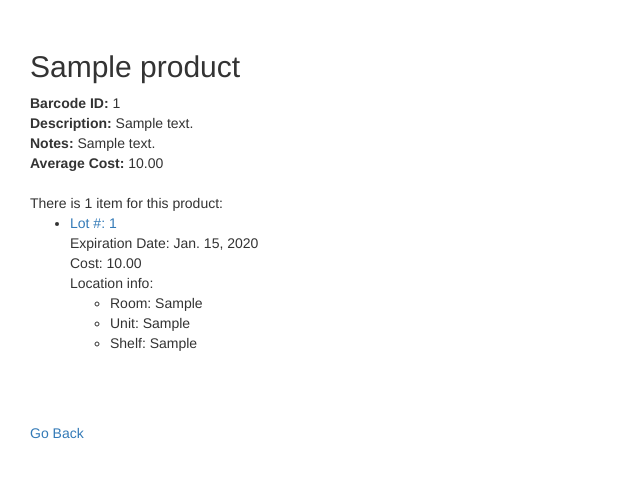
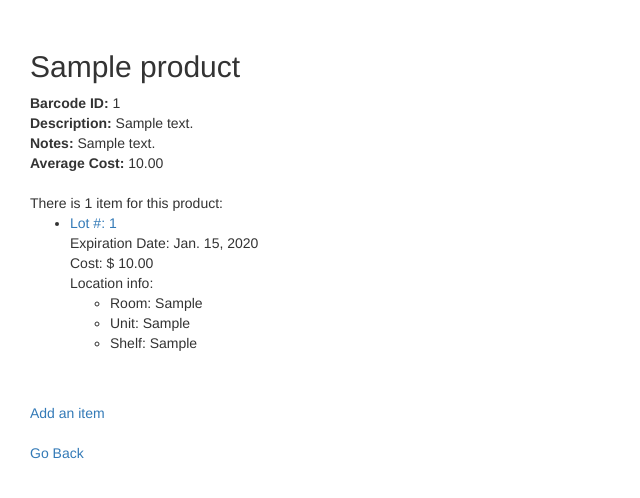
Before and after one commit to kmjungersen/OSF_Inventory_Management_System, a Django app: page /inventory/view_product/1/ in a window 1280 px wide. Shown: the top 498 px of the page, without its empty margins (0-640 px from the left). Run offline with Django 3.2, Linux system fonts and the light colour scheme; tables that the repository leaves empty hold one stand-in row (values such as "Sample post"); some libraries are stand-ins or nearby versions.

Commit message:
minor changes to view_product and view_item pages

```diff
--- a/inventory_main/inventory/templates/inventory/view_item.html
+++ b/inventory_main/inventory/templates/inventory/view_item.html
@@ -57,7 +57,7 @@
         <b>Expiration Date: </b>{{ item.expiration_date }}
         <br/>
 
-        <b>Cost : $</b>{{ item.cost }}
+        <b>Cost : $</b>{{ item.formatted_cost }}
         <br/><br/>
 
     <sh>Location:</sh>
--- a/inventory_main/inventory/templates/inventory/view_product.html
+++ b/inventory_main/inventory/templates/inventory/view_product.html
@@ -50,7 +50,7 @@ There are {{ product.quantity }} items for this product:
             <br/>
             Expiration Date: {{ item.expiration_date }}
             <br/>
-            Cost: {{ item.cost }}
+            Cost: {{ item.formatted_cost }}
             <br/>
             Location info:
             <br/>
@@ -64,6 +64,9 @@ There are {{ product.quantity }} items for this product:
     {% endfor %}
 </ul>
 
+<br/>
+<a href="add_item/">Add an item</a>
+
     <br/><br/>
     <a href="javascript:history.back()">Go Back</a>
     <br/>
```
